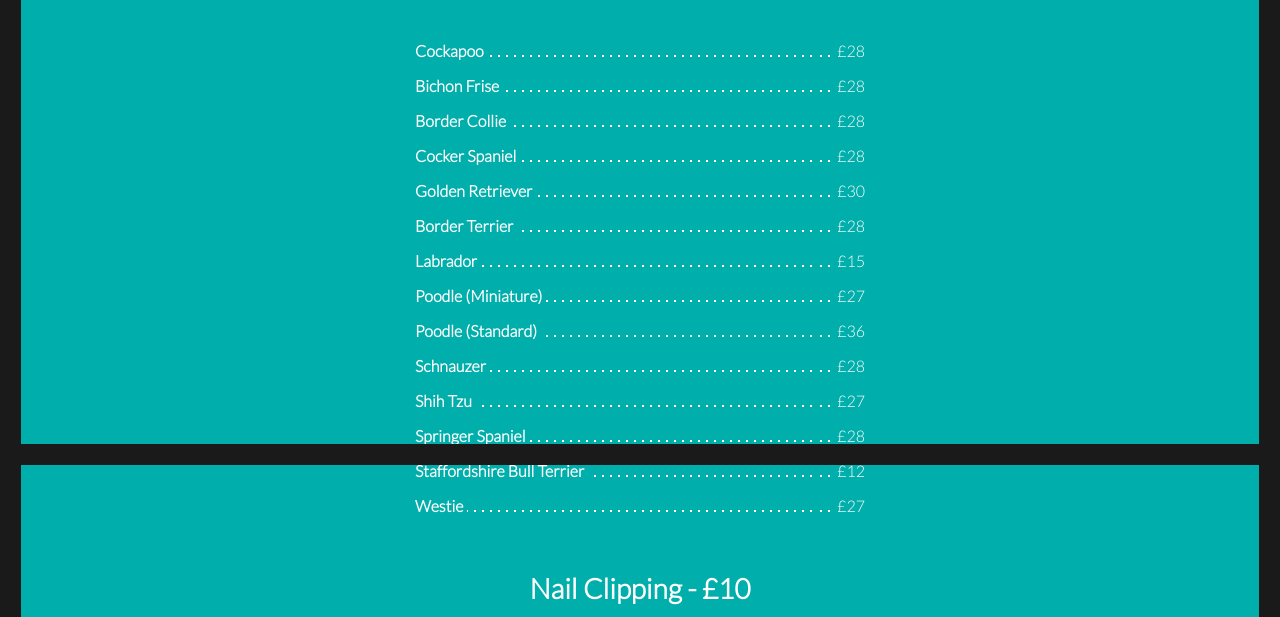
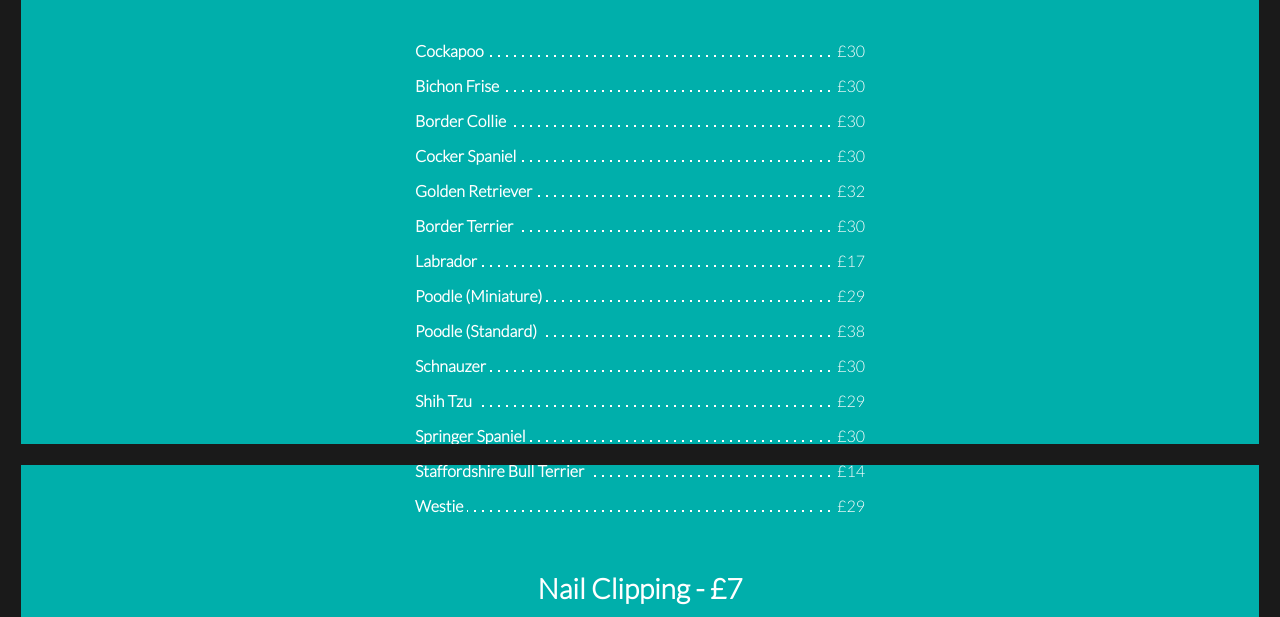
Before and after one commit to jholdstock/gg-website, a plain HTML site: page rates.html in a window 1280 px wide. Shown: the part 335-952 px from the top of the page. Drawn offline with Linux system fonts and the light colour scheme.

Commit message:
Kirstys changes.

```diff
--- a/rates.html
+++ b/rates.html
@@ -113,73 +113,73 @@
 									<table>
   									<tr>
 									    <td><span>Cockapoo</span></td>
-									    <td><span>£28</span></td>
+									    <td><span>£30</span></td>
 									  </tr>
 									  <tr>
 									    <td><span>Bichon Frise</span></td>
-									    <td><span>£28</span></td>
+									    <td><span>£30</span></td>
 									  </tr>
 									  <tr>
 									    <td><span>Border Collie</span></td>
-									    <td><span>£28</span></td>
+									    <td><span>£30</span></td>
 									  </tr>
 									  <tr>
 									    <td><span>Cocker Spaniel</span></td>
-									    <td><span>£28</span></td>
+									    <td><span>£30</span></td>
 									  </tr>
 									  <tr>
 									    <td><span>Golden Retriever</span></td>
+									    <td><span>£32</span></td>
+									  </tr>
+									  <tr>
+									    <td><span>Border Terrier</span></td>
 									    <td><span>£30</span></td>
 									  </tr>
 									  <tr>
-									    <td><span>Border Terrier</span></td>
-									    <td><span>£28</span></td>
-									  </tr>
-									  <tr>
 									    <td><span>Labrador</span></td>
-									    <td><span>£15</span></td>
+									    <td><span>£17</span></td>
 									  </tr>
 									  <tr>
 									    <td><span>Poodle (Miniature)</span></td>
-									    <td><span>£27</span></td>
+									    <td><span>£29</span></td>
 									  </tr>
 									  <tr>
 									    <td><span>Poodle (Standard)</span></td>
-									    <td><span>£36</span></td>
+									    <td><span>£38</span></td>
 									  </tr>
 									  <tr>
 									    <td><span>Schnauzer</span></td>
-									    <td><span>£28</span></td>
+									    <td><span>£30</span></td>
 									  </tr>
 									  <tr>
 									    <td><span>Shih Tzu</span></td>
-									    <td><span>£27</span></td>
+									    <td><span>£29</span></td>
 									  </tr>
 									  <tr>
 									    <td><span>Springer Spaniel</span></td>
-									    <td><span>£28</span></td>
+									    <td><span>£30</span></td>
 									  </tr>
 									  <tr>
 									    <td><span>Staffordshire Bull Terrier</span></td>
-									    <td><span>£12</span></td>
+									    <td><span>£14</span></td>
 									  </tr>
 									  <tr>
 									    <td><span>Westie</span></td>
-									    <td><span>£27</span></td>
+									    <td><span>£29</span></td>
 									  </tr>
 									</table>
 
-									<h2>Nail Clipping - £10</h2>
+									<h2>Nail Clipping - £7</h2>
 
 									<h2>Walking</h2>
 									<table>
   									<tr>
 									    <td><span>Half Hour</span></td>
-									    <td><span>£6</span></td>
+									    <td><span>£8</span></td>
 									  </tr>
 									  <tr>
 									    <td><span>Full Hour</span></td>
-									    <td><span>£10</span></td>
+									    <td><span>£12</span></td>
 									  </tr>
 									  </tr>
 									</table>
```
Also changed, not shown: services.html (+1 -1 lines).
